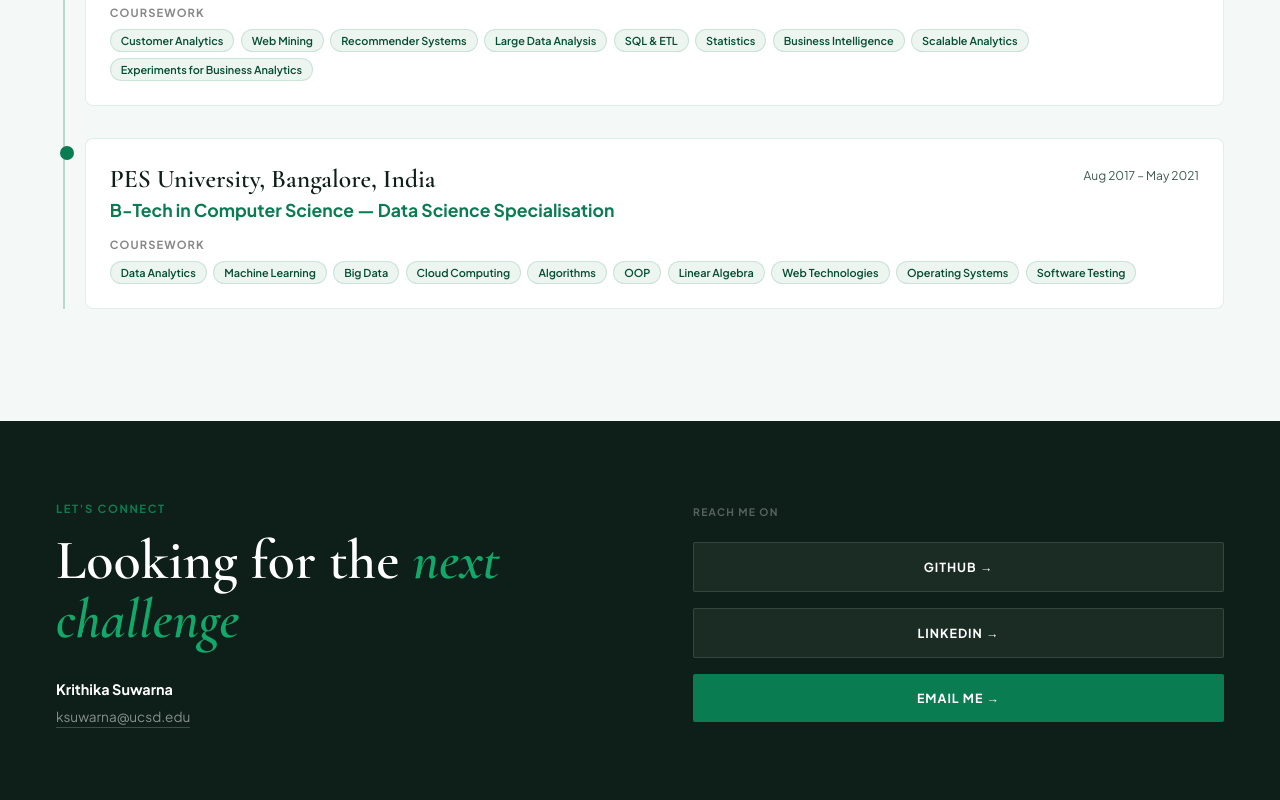
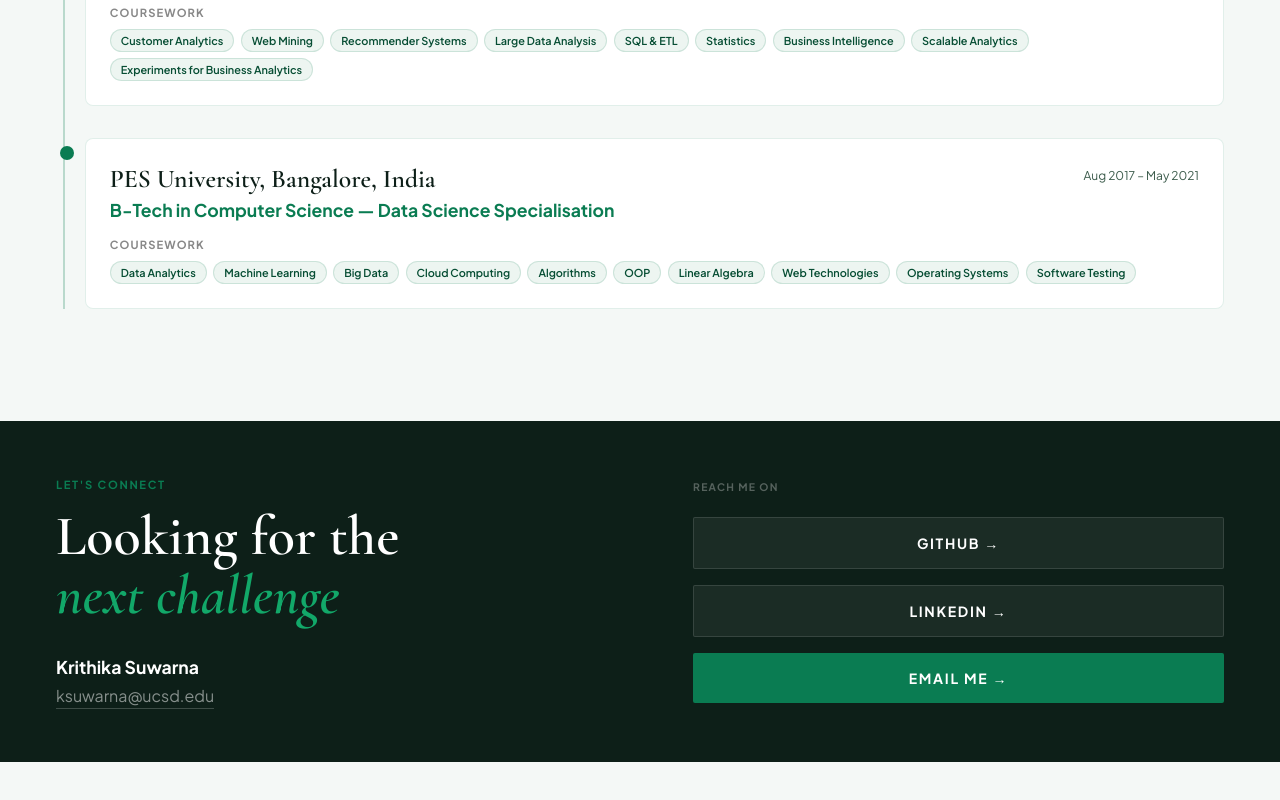
Before and after one commit to Krithikap019/ai-portfolio, a Next.js app: page / in a window 1280 px wide. Shown: the part 3245-4045 px from the top of the page. After the commit the page ends 4007 px from the top, so only its background shows below. Built offline with nearby package versions, Linux system fonts and the light colour scheme.

Commit message:
fin project

```diff
--- a/app/page.jsx
+++ b/app/page.jsx
@@ -351,22 +351,22 @@ export default function Home() {
         </div>
       </section>
 {/* Contact */}
-      <div id="contact" style={{ background: "#0d1f18", width: "100%", display: "grid", gridTemplateColumns: "1.2fr 1fr", alignItems: "center", padding: "5rem 3.5rem" }}>
+      <section id="contact" style={{ background: "#0d1f18", width: "100%", display: "grid", gridTemplateColumns: "1.2fr 1fr", alignItems: "center", padding: "3.5rem 3.5rem" }}>
         <div>
           <p style={{ fontSize: "0.7rem", fontWeight: 700, letterSpacing: "0.15em", textTransform: "uppercase", color: "#0a7c52", marginBottom: "1rem" }}>Let's connect</p>
           <h3 style={{ fontFamily: "'Cormorant Garamond', serif", fontSize: "3.5rem", fontWeight: 600, color: "#fff", lineHeight: "1.05", marginBottom: "2rem" }}>
-            Looking for the <em style={{ fontStyle: "italic", color: "#12a869" }}>next challenge</em>
+            Looking for the<br /><em style={{ fontStyle: "italic", color: "#12a869" }}>next challenge</em>
           </h3>
-          <p style={{ fontSize: "0.9rem", fontWeight: 700, color: "#fff", marginBottom: "0.4rem" }}>Krithika Suwarna</p>
-          <a href="mailto:ksuwarna@ucsd.edu" style={{ fontSize: "0.85rem", color: "rgba(255,255,255,0.5)", textDecoration: "none", borderBottom: "1px solid rgba(255,255,255,0.2)", paddingBottom: "2px" }}>ksuwarna@ucsd.edu</a>
+          <p style={{ fontSize: "1.1rem", fontWeight: 700, color: "#fff", marginBottom: "0.4rem" }}>Krithika Suwarna</p>
+          <a href="mailto:ksuwarna@ucsd.edu" style={{ fontSize: "1rem", color: "rgba(255,255,255,0.5)", textDecoration: "none", borderBottom: "1px solid rgba(255,255,255,0.2)", paddingBottom: "2px" }}>ksuwarna@ucsd.edu</a>
         </div>
         <div style={{ display: "flex", flexDirection: "column", gap: "1rem" }}>
           <p style={{ fontSize: "0.65rem", fontWeight: 700, letterSpacing: "0.12em", textTransform: "uppercase", color: "rgba(255,255,255,0.3)", marginBottom: "0.5rem" }}>Reach me on</p>
-          <a href="https://github.com/Krithikap019" target="_blank" style={{ background: "rgba(255,255,255,0.06)", color: "#fff", padding: "1rem 2rem", fontSize: "0.78rem", fontWeight: 700, letterSpacing: "0.08em", textTransform: "uppercase", textDecoration: "none", borderRadius: "2px", textAlign: "center", border: "1px solid rgba(255,255,255,0.12)" }}>GitHub →</a>
-          <a href="https://linkedin.com/in/krithika-suwarna" target="_blank" style={{ background: "rgba(255,255,255,0.06)", color: "#fff", padding: "1rem 2rem", fontSize: "0.78rem", fontWeight: 700, letterSpacing: "0.08em", textTransform: "uppercase", textDecoration: "none", borderRadius: "2px", textAlign: "center", border: "1px solid rgba(255,255,255,0.12)" }}>LinkedIn →</a>
-          <a href="mailto:ksuwarna@ucsd.edu" style={{ background: "#0a7c52", color: "#fff", padding: "1rem 2rem", fontSize: "0.78rem", fontWeight: 700, letterSpacing: "0.08em", textTransform: "uppercase", textDecoration: "none", borderRadius: "2px", textAlign: "center" }}>Email me →</a>
+          <a href="https://github.com/Krithikap019" target="_blank" style={{ background: "rgba(255,255,255,0.06)", color: "#fff", padding: "1rem 2rem", fontSize: "0.88rem", fontWeight: 700, letterSpacing: "0.12em", textTransform: "uppercase", textDecoration: "none", borderRadius: "2px", textAlign: "center", border: "1px solid rgba(255,255,255,0.12)" }}>GitHub →</a>
+          <a href="https://linkedin.com/in/krithika-suwarna" target="_blank" style={{ background: "rgba(255,255,255,0.06)", color: "#fff", padding: "1rem 2rem", fontSize: "0.88rem", fontWeight: 700, letterSpacing: "0.12em", textTransform: "uppercase", textDecoration: "none", borderRadius: "2px", textAlign: "center", border: "1px solid rgba(255,255,255,0.12)" }}>LinkedIn →</a>
+          <a href="mailto:ksuwarna@ucsd.edu" style={{ background: "#0a7c52", color: "#fff", padding: "1rem 2rem", fontSize: "0.88rem", fontWeight: 700, letterSpacing: "0.12em", textTransform: "uppercase", textDecoration: "none", borderRadius: "2px", textAlign: "center" }}>Email me →</a>
         </div>
-      </div>
+      </section>
 
     </main>
   );
```
